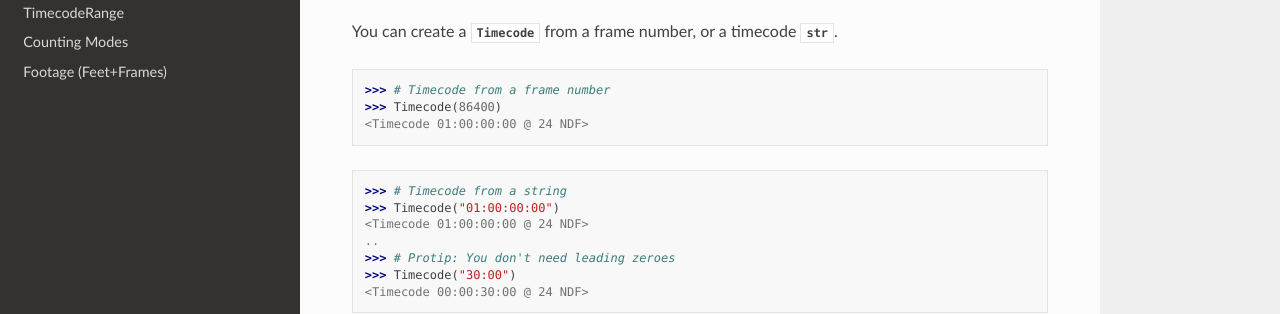
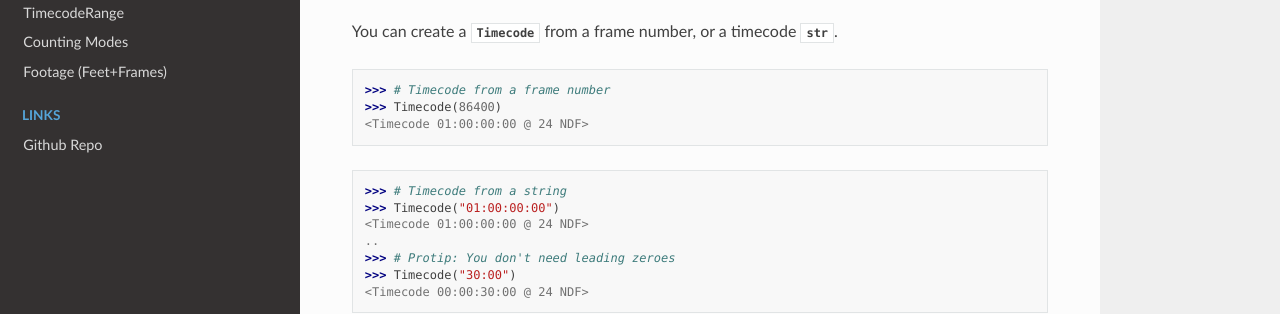
Before and after one commit to mjiggidy/timecode, a Sphinx documentation site: the page built from docs/source/index.rst, in a window 1280 px wide. Shown: the part 327-641 px from the top of the page. Built offline with Sphinx 7.4.7 and the Read the Docs theme 2.0.0, drawn with Linux system fonts in a browser that asks for light colours.

Commit message:
Github link

```diff
--- a/docs/source/conf.py
+++ b/docs/source/conf.py
@@ -36,7 +36,7 @@ html_theme = 'sphinx_rtd_theme'
 
 html_theme_options = {
 	'collapse_navigation': False,
-	'style_external_links': False,
+	'style_external_links': True
 }
 
 # -- Options for EPUB output
--- a/docs/source/index.rst
+++ b/docs/source/index.rst
@@ -95,3 +95,9 @@ For more information, check out the :doc:`usage/timecoderange` section of the Us
    api/timecoderange
    api/countingmodes
    api/footage
+
+.. toctree::
+   :caption: Links
+   :hidden:
+
+   Github Repo <https://github.com/mjiggidy/timecode/>
```
